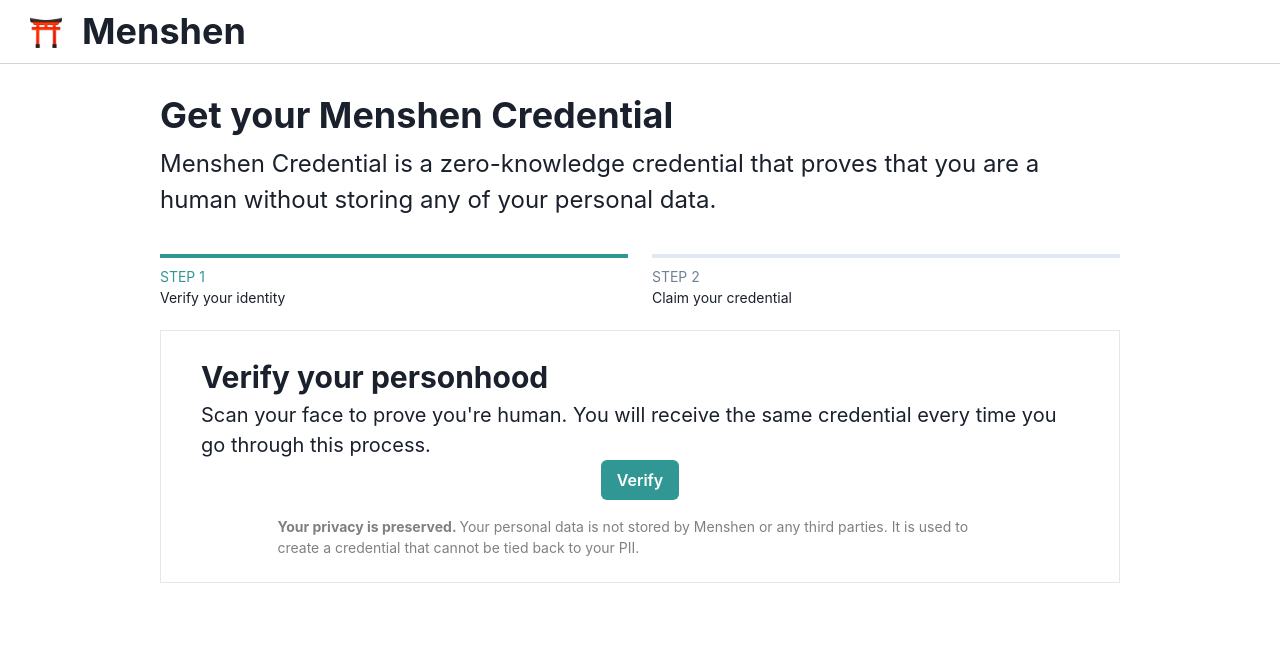
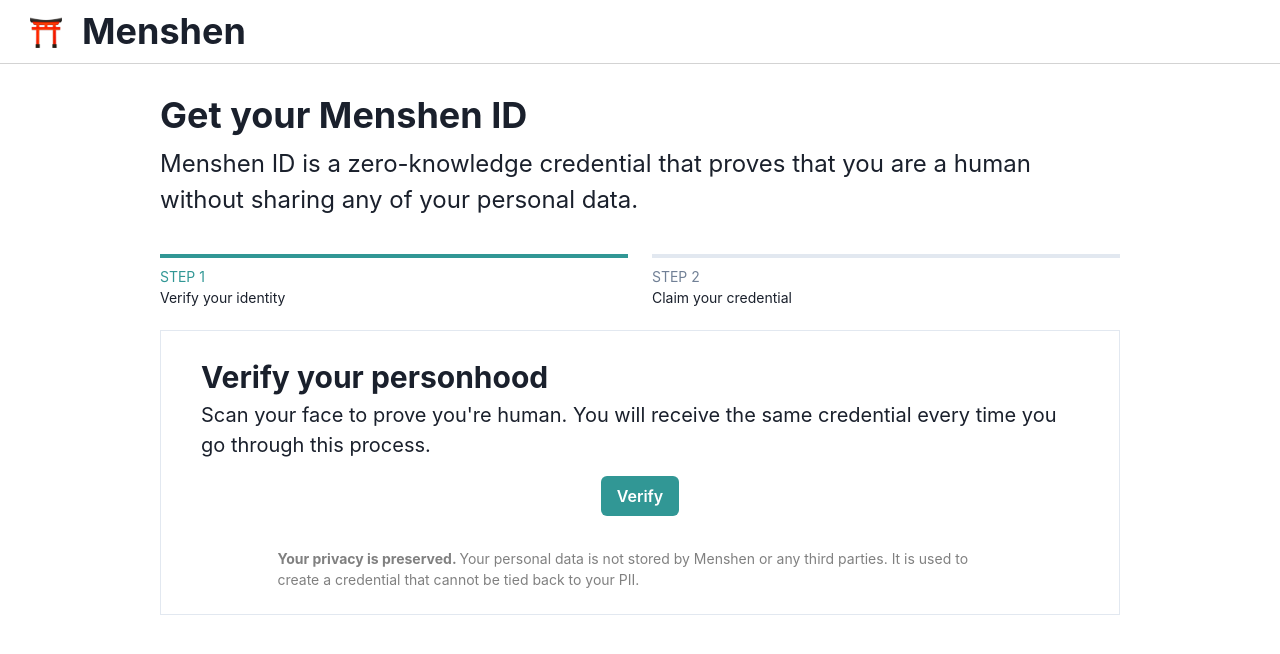
Before and after one commit to jasonwcfan/menshen, a React (Create React App) app in the folder client/: page / in a window 1280 px wide. Shown: the top 654 px of the page. Built offline with nearby package versions, Linux system fonts and the light colour scheme.

Commit message:
styling changes, increase face scan delay

```diff
--- a/client/src/components/AppContainer.tsx
+++ b/client/src/components/AppContainer.tsx
@@ -47,8 +47,8 @@
               <Spacer />
               <Spacer />
               <Spacer />
-            <Text alignSelf="start" textAlign="left" fontSize="4xl" fontWeight="bold">Get your Menshen Credential</Text>
-            <Text alignSelf="start" textAlign="left" fontSize="2xl">Menshen Credential is a zero-knowledge credential that proves that you are a human without storing any of your personal data.</Text>
+            <Text alignSelf="start" textAlign="left" fontSize="4xl" fontWeight="bold">Get your Menshen ID</Text>
+            <Text alignSelf="start" textAlign="left" fontSize="2xl">Menshen ID is a zero-knowledge credential that proves that you are a human without sharing any of your personal data.</Text>
             </VStack>
             <StepsComponent activeStep={step}/>
             <Container px={10} py={6} maxWidth="inherit" border="1px solid #E2E8F0">
--- a/client/src/components/VerifyModal.tsx
+++ b/client/src/components/VerifyModal.tsx
@@ -76,12 +76,12 @@
 
         if (detections) {
           const resizedDetections = faceapi.resizeResults(detections, displaySize)
-          canvasRef && canvasRef.current && canvasRef.current.getContext('2d')?.clearRect(0, 0, videoWidth, videoHeight)
-          canvasRef && canvasRef.current && faceapi.draw.drawFaceLandmarks(canvasRef.current, resizedDetections as faceapi.draw.DrawFaceLandmarksInput)
+          // canvasRef && canvasRef.current && canvasRef.current.getContext('2d')?.clearRect(0, 0, videoWidth, videoHeight)
+          faceapi.draw.drawFaceLandmarks(canvasRef.current, resizedDetections as faceapi.draw.DrawFaceLandmarksInput)
           setFaceDescriptor(detections.descriptor)
         }
       }
-    }, 100)
+    }, 500)
   }
 
   const closeWebcam = () => {
@@ -103,7 +103,7 @@
   return (
     <Box textAlign="center" fontSize="xl">
       <Box textAlign='center' p={10}>
-      <Button onClick={captureVideo && modelsLoaded ? closeWebcam : startVideo} colorScheme='teal'>
+      <Button onClick={captureVideo && modelsLoaded ? closeWebcam : startVideo} colorScheme='teal' mb={6}>
         {captureVideo ? 'Stop Scan' : 'Start Scan'}
       </Button>
       <Box display='flex' justifyContent='center'>
--- a/client/src/components/VerifyStep.tsx
+++ b/client/src/components/VerifyStep.tsx
@@ -43,7 +43,7 @@
 
   function renderStep() {
     return <Box>
-      <Button colorScheme='teal' onClick={onOpen}>Verify</Button>
+      <Button colorScheme='teal' onClick={onOpen} m={4}>Verify</Button>
       <Text mt={4} textAlign="left" fontSize="sm" textColor={"grey"}><b>Your privacy is preserved. </b>{disclosureText}</Text>
     </Box>
   }
@@ -55,7 +55,7 @@
       <Container>
         {renderStep()}
       </Container>
-      <Modal isOpen={isOpen} onClose={onClose} size='full'>
+      <Modal isOpen={isOpen} onClose={onClose} size='xxl'>
         <ModalOverlay />
         <ModalContent>
           <ModalHeader>Face Scan</ModalHeader>
```
